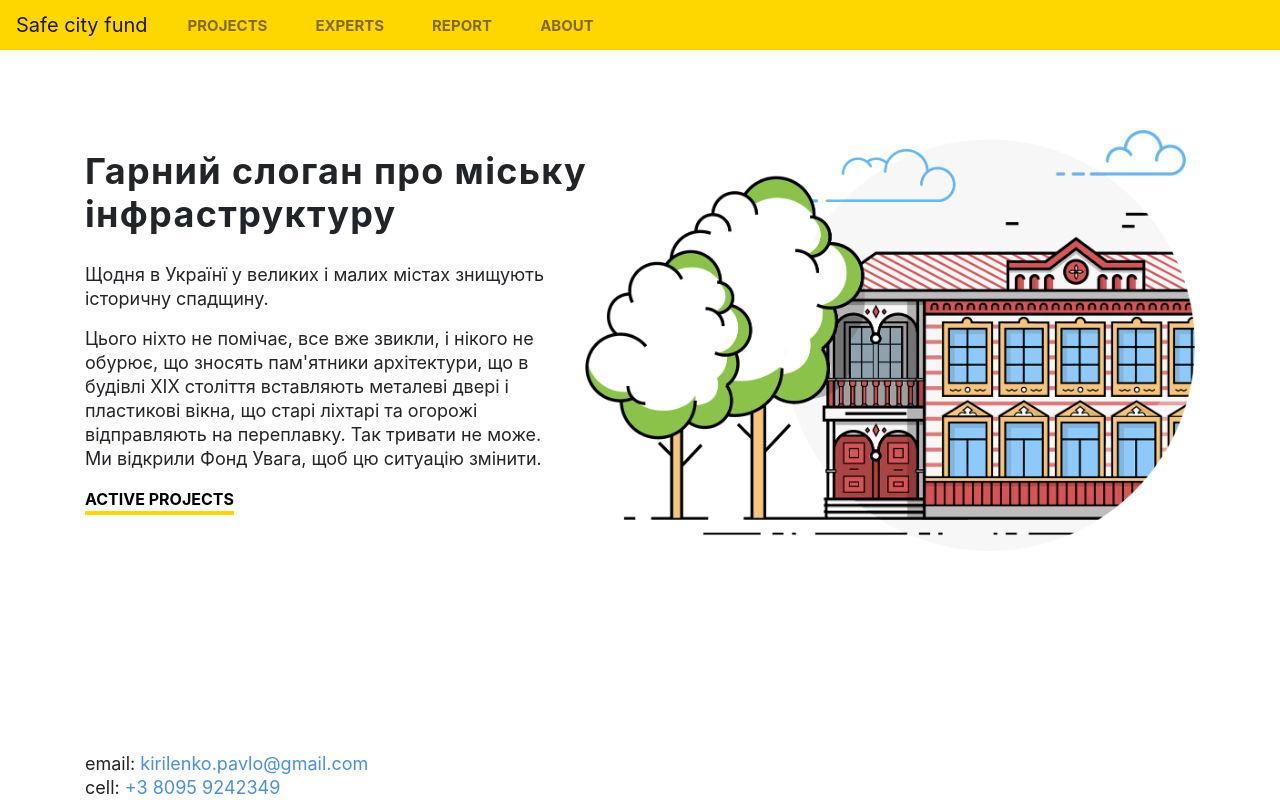
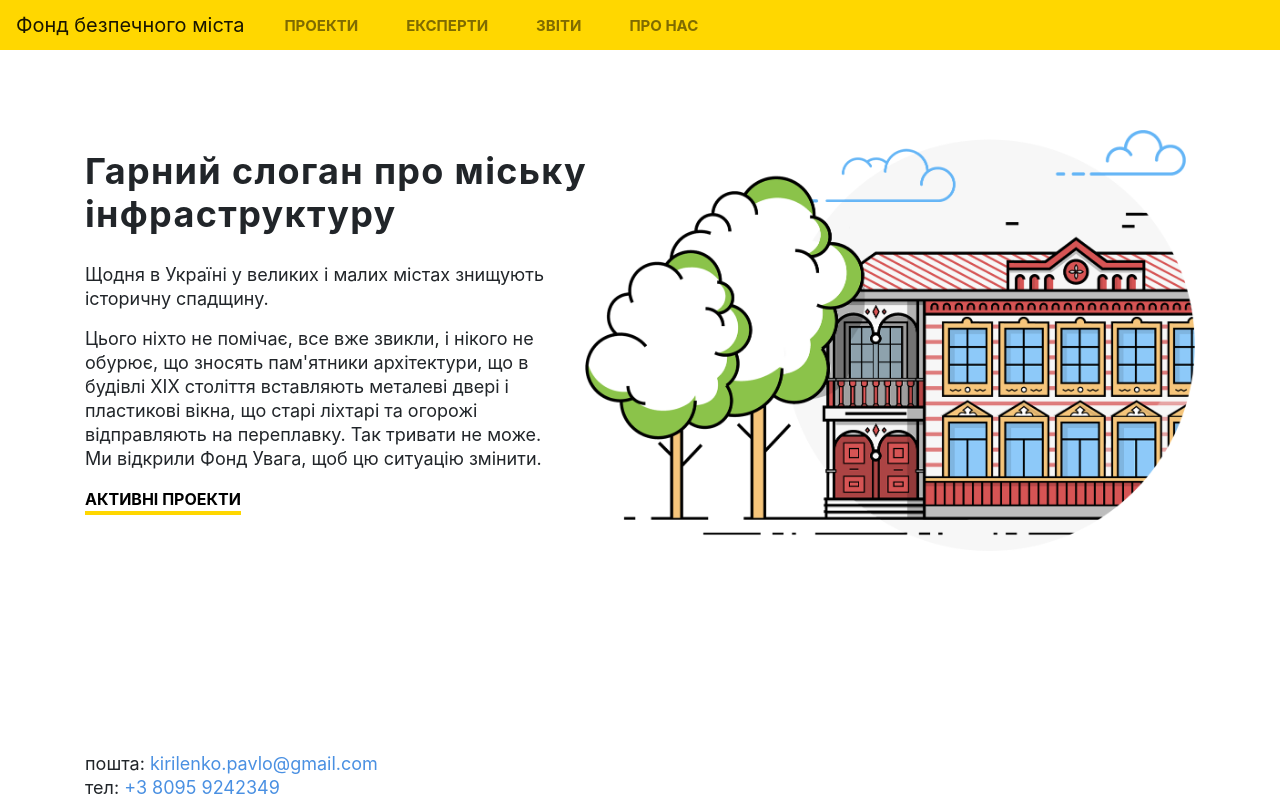
Before and after one commit to kyrylenko/SafeCity, a React (Create React App) app in the folder SafeCity/ClientApp/: page / in a window 1280 px wide. Built offline with nearby package versions, Linux system fonts and the light colour scheme; no server answers.

Commit message:
translated to uk

```diff
--- a/SafeCity/ClientApp/src/components/ProgressPanel.tsx
+++ b/SafeCity/ClientApp/src/components/ProgressPanel.tsx
@@ -5,17 +5,17 @@ const calcPercentage = (raised: number, total: number): number => raised / total
 const ProgressPanel = ({ total, raised, currency = 'uah' }: { total: number, raised: number, currency?: string }) => {
     return <div className='progress-panel'>
         <div>
-            <strong>Fundraising</strong>
+            <strong>Збір коштів</strong>
         </div>
         <div className='progress-bar'>
             <div className='progress-overlap' style={{ width: `${calcPercentage(raised, total)}%` }}></div>
         </div>
         <div className='progress-numbers'>
             <div className='progress-left'>
-                Raised:<span>{raised} {currency}.</span>
+                Зібрано:<span>{raised} {currency}.</span>
             </div>
             <div className='progress-right'>
-                Total need:<span>{total} {currency}.</span>
+                Усього потрібно:<span>{total} {currency}.</span>
             </div>
         </div>
     </div>
--- a/SafeCity/ClientApp/src/components/ProjectDetails.tsx
+++ b/SafeCity/ClientApp/src/components/ProjectDetails.tsx
@@ -34,7 +34,7 @@ const ProjectDetails = (props: { project: IProject }) => {
                             </Carousel.Item>)}
                         </Carousel>
                     </div>
-                    <h3>Description</h3>
+                    <h3>Описання</h3>
                     <div>{project.longDescription}</div>
                 </div>
 
--- a/SafeCity/ClientApp/src/components/ProjectList.tsx
+++ b/SafeCity/ClientApp/src/components/ProjectList.tsx
@@ -48,10 +48,10 @@ const ProjectList = (props: { projects: IProject[] }) => {
 
     return <div className='container'>
         <div className='pull-left'>
-            <h2 className='uppercase'>Active projects</h2>
+            <h2 className='uppercase'>Активні проекти</h2>
         </div>
         <div className='tabs-switcher'>
-            <div onClick={handleFilter(null)} className={`lbl lbl-all ${activeState === null && 'active'}`}>All</div>
+            <div onClick={handleFilter(null)} className={`lbl lbl-all ${activeState === null && 'active'}`}>Всі</div>
             <div onClick={handleFilter(ProjectState.fundRaising)} className={`lbl lbl-fundraising ${activeState === ProjectState.fundRaising && 'active'}`}>
                 {ProjectStateLabel.get(ProjectState.fundRaising)}
             </div>
--- a/SafeCity/ClientApp/src/pages/Home.tsx
+++ b/SafeCity/ClientApp/src/pages/Home.tsx
@@ -15,12 +15,12 @@ const Home = () => {
                         <div className='col-lg-6'>
                             <h2>Гарний слоган про міську інфраструктуру</h2>
                             <div style={{ paddingRight: '75px' }}>
-                                <p className='typograph_me'>Щодня в Українї у великих і малих містах знищують історичну спадщину.</p>
+                                <p className='typograph_me'>Щодня в Україні у великих і малих містах знищують історичну спадщину.</p>
                                 <p className='typograph_me'>Цього ніхто не помічає, все вже звикли, і нікого не обурює, що зносять пам'ятники архітектури, що в будівлі XIX століття вставляють металеві двері і пластикові вікна, що старі ліхтарі та огорожі відправляють на переплавку. Так тривати не може. Ми відкрили Фонд Увага, щоб цю ситуацію змінити.</p>
                             </div>
 
                             <div className='buttons-row'>
-                                <a href='/#section-projects' className='btn btn-default'>Active projects</a>
+                                <a href='/#section-projects' className='btn btn-default'>Активні проекти</a>
                             </div>
                         </div>
                     </div>
--- a/SafeCity/ClientApp/src/pages/Layout.tsx
+++ b/SafeCity/ClientApp/src/pages/Layout.tsx
@@ -8,21 +8,21 @@ function Layout(props: any) {
         <>
             <header>
                 <Navbar bg='yellow' expand='md' className='fixed-top'>
-                    <Navbar.Brand as={NavLink} to='/'>Safe city fund</Navbar.Brand>
+                    <Navbar.Brand as={NavLink} to='/'>Фонд безпечного міста</Navbar.Brand>
                     <Navbar.Toggle aria-controls='basic-navbar-nav' />
                     <Navbar.Collapse id='basic-navbar-nav'>
                         <Nav className='mr-auto'>
                             <li className='nav-item mx-3'>
-                                <Nav.Link as={NavLink} to='/projects'>Projects</Nav.Link>
+                                <Nav.Link as={NavLink} to='/projects'>Проекти</Nav.Link>
                             </li>
                             <li className='nav-item mx-3'>
-                                <Nav.Link as={NavLink} to='/experts'>Experts</Nav.Link>
+                                <Nav.Link as={NavLink} to='/experts'>Експерти</Nav.Link>
                             </li>
                             <li className='nav-item mx-3'>
-                                <Nav.Link as={NavLink} to='/report'>Report</Nav.Link>
+                                <Nav.Link as={NavLink} to='/report'>Звіти</Nav.Link>
                             </li>
                             <li className='nav-item mx-3'>
-                                <Nav.Link as={NavLink} to='/about'>About</Nav.Link>
+                                <Nav.Link as={NavLink} to='/about'>Про нас</Nav.Link>
                             </li>
                         </Nav>
                     </Navbar.Collapse>
@@ -35,9 +35,9 @@ function Layout(props: any) {
                 <div className='container'>
                     <div className='row'>
                         <div className='col-md-4'>
-                            email: <a href='mailto:kirilenko.pavlo@gmail.com'>kirilenko.pavlo@gmail.com</a>
+                            пошта: <a href='mailto:kirilenko.pavlo@gmail.com'>kirilenko.pavlo@gmail.com</a>
                             <br />
-                            cell: <a href='tel:+380959242349'>+3 8095 9242349</a>
+                            тел: <a href='tel:+380959242349'>+3 8095 9242349</a>
                         </div>
                         <div className='col-md-8'></div>
                     </div>
--- a/SafeCity/ClientApp/src/types/ProjectState.ts
+++ b/SafeCity/ClientApp/src/types/ProjectState.ts
@@ -8,10 +8,10 @@ enum ProjectState {
 
 export const ProjectStateLabel = new Map<number, string>([
     [ProjectState.suggested, 'Suggested'],
-    [ProjectState.fundRaising, 'Fundraising'],
-    [ProjectState.inProgress, 'In progress'],
-    [ProjectState.completed, 'Completed'],
-    [ProjectState.rejected, 'Rejected']
+    [ProjectState.fundRaising, 'Збір коштів'],
+    [ProjectState.inProgress, 'В процесі'],
+    [ProjectState.completed, 'Завершені'],
+    [ProjectState.rejected, 'Відхилені']
   ]);
 
 export default ProjectState;
```
